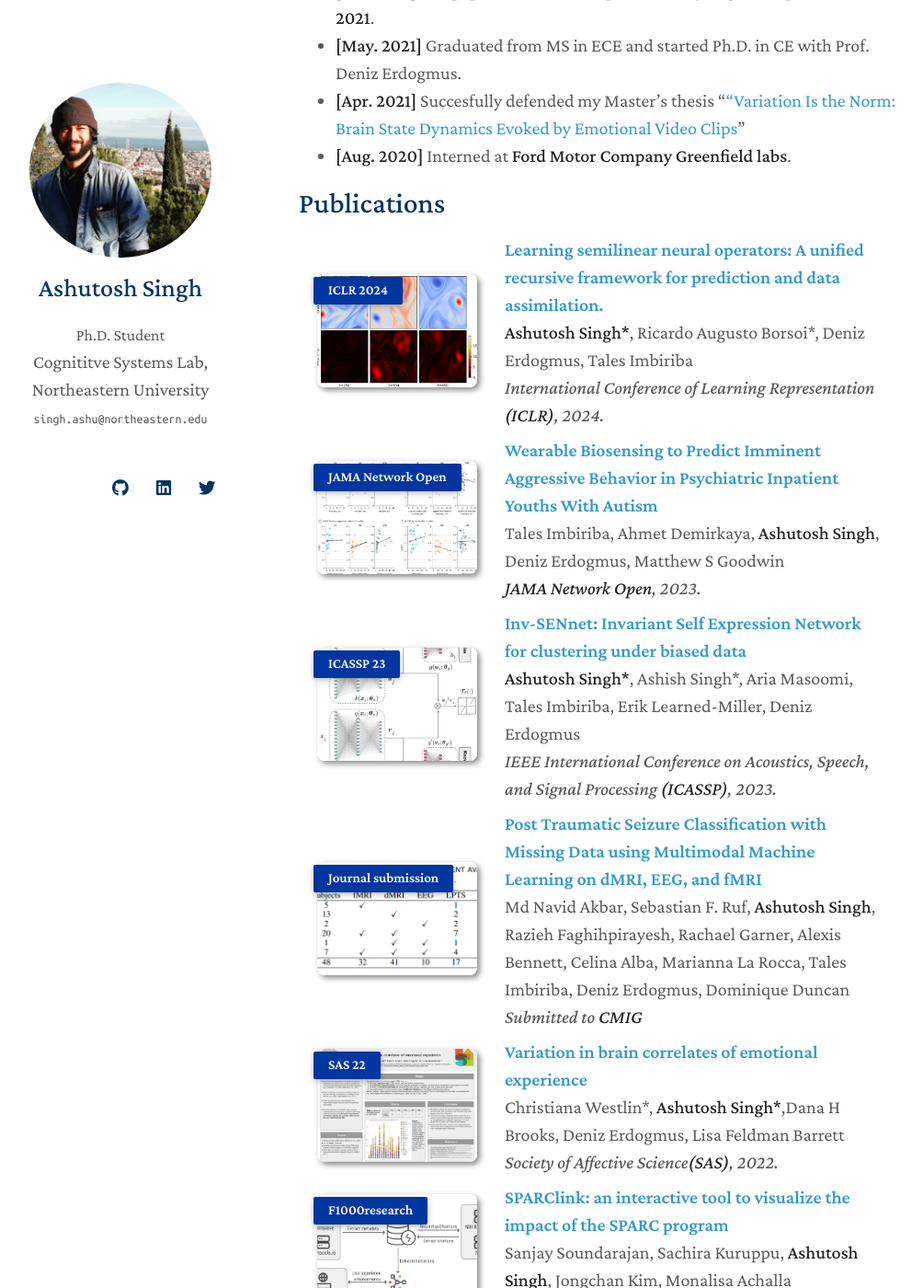
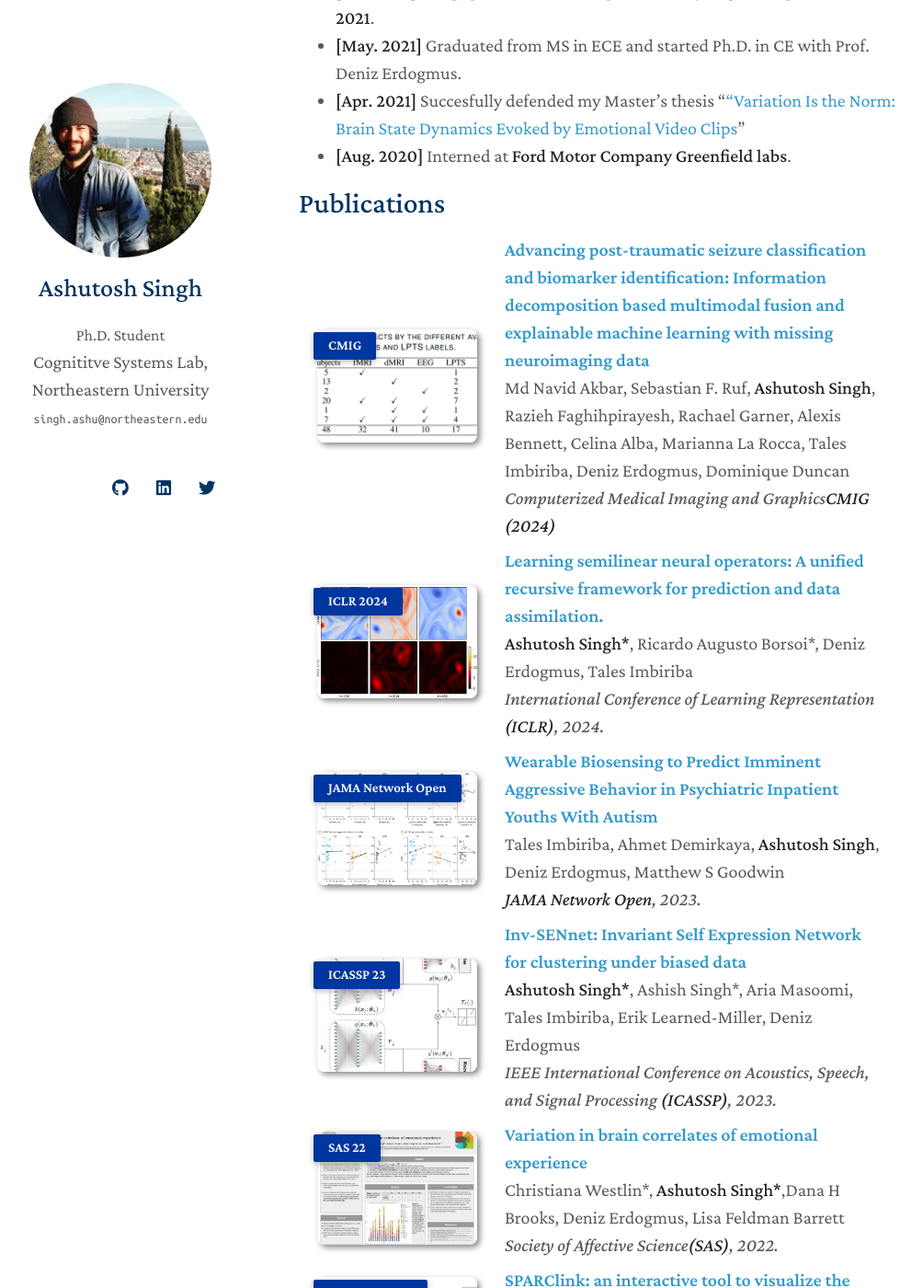
Before and after one commit to ashutosh17dec/ashutosh17dec.github.io, a Jekyll site: the page built from index.md, in a window 1280 px wide and 1400 px high, scrolled down 1746 px. Shown: the whole window at 92% size, without its empty margins (145-1149 px from the left). Built offline with Jekyll 4.4.1, drawn with Linux system fonts in a browser that asks for light colours; nearby versions of some CDN libraries; a style sheet for code colours, icons or effects is not loaded; our own code applies the rules of GitHub Pages for plain Markdown files.

Commit message:
Update publications.md

```diff
--- a/_includes/publications.md
+++ b/_includes/publications.md
@@ -2,6 +2,24 @@
 
 <div class="publications">
 <ol class="bibliography">
+
+
+<li>
+<div class="pub-row">
+
+  <div class="col-sm-3 abbr" style="position: relative;padding-right: 15px;padding-left: 15px;">
+    <img src="assets/img/Screenshot from 2023-01-13 13-22-25.png" class="teaser img-fluid z-depth-1">
+    <abbr class="badge">CMIG</abbr>
+  </div>
+
+  <div class="col-sm-9" style="position: relative;width: 100%;padding-right: 15px;padding-left: 20px;">
+    <div class="title"><a href="https://www.sciencedirect.com/science/article/pii/S0895611124000636">Advancing post-traumatic seizure classification and biomarker identification: Information decomposition based multimodal fusion and explainable machine learning with missing neuroimaging data</a></div>
+    <div class="author">Md Navid Akbar, Sebastian F. Ruf, <strong>Ashutosh Singh</strong>, Razieh Faghihpirayesh, Rachael Garner, Alexis
+Bennett, Celina Alba, Marianna La Rocca, Tales Imbiriba, Deniz Erdogmus, Dominique Duncan</div>
+    <div class="periodical"><em>Computerized Medical Imaging and Graphics<strong>CMIG (2024)</strong></em></div>
+  </div>
+</div>
+</li>
 
 
 <li>
@@ -55,22 +73,7 @@
 </li>
 
 
-<li>
-<div class="pub-row">
 
-  <div class="col-sm-3 abbr" style="position: relative;padding-right: 15px;padding-left: 15px;">
-    <img src="assets/img/Screenshot from 2023-01-13 13-22-25.png" class="teaser img-fluid z-depth-1">
-    <abbr class="badge">Journal submission</abbr>
-  </div>
-
-  <div class="col-sm-9" style="position: relative;width: 100%;padding-right: 15px;padding-left: 20px;">
-    <div class="title"><a href="https://www.medrxiv.org/content/10.1101/2022.10.22.22281402v1.full.pdf"> Post Traumatic Seizure Classification with Missing Data using Multimodal Machine Learning on dMRI, EEG, and fMRI</a></div>
-    <div class="author">Md Navid Akbar, Sebastian F. Ruf, <strong>Ashutosh Singh</strong>, Razieh Faghihpirayesh, Rachael Garner, Alexis
-Bennett, Celina Alba, Marianna La Rocca, Tales Imbiriba, Deniz Erdogmus, Dominique Duncan</div>
-    <div class="periodical"><em> Submitted to <strong>CMIG</strong></em></div>
-  </div>
-</div>
-</li>
 
 
 <li>
```
